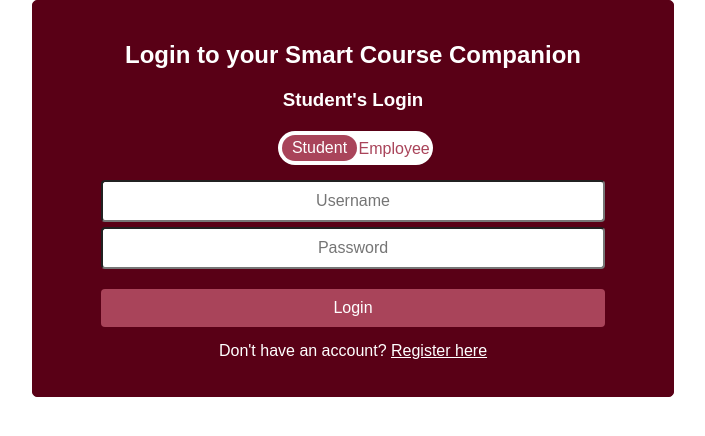
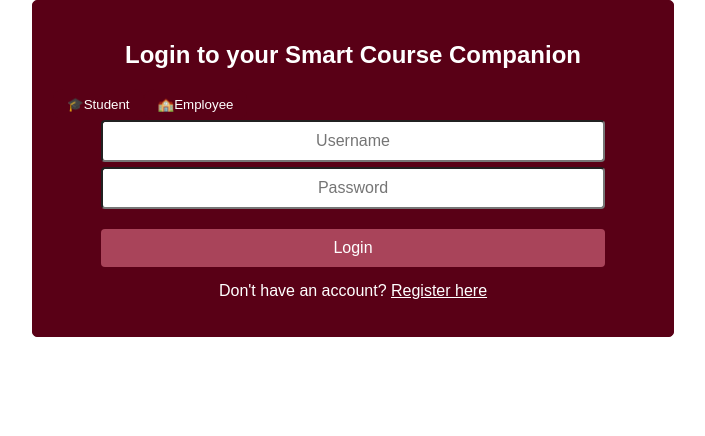
Before and after one commit to s0m3bodi/SOEN287_web_project, a React (Create React App) app: page / in a window 1280 px wide. Shown: the top 436 px of the page, without its empty margins (287-992 px from the left). Built offline with nearby package versions, Linux system fonts and the light colour scheme.

Commit message:
Add files via upload

```diff
--- a/src/pages/LoginPage.js
+++ b/src/pages/LoginPage.js
@@ -196,8 +196,27 @@ const registeredStudents = JSON.parse(localStorage.getItem("registeredStudents")
   };
 
    if (showRegister) {
-  return (<div className="login-page">
-        <h2>Create a {isEmployee ? "Teacher" : "Student"} Account</h2>
+  return (
+  <div className="login-page">
+    <h2>Create a {isEmployee ? "Teacher" : "Student"} Account</h2>
+
+      {/* role toggle on register page too */}
+        <div className="role-toggle">
+          <div className="role-toggle-track">
+            <button
+              className={`role-toggle-option ${!isEmployee ? "active" : ""}`}
+              onClick={() => { setIsEmployee(false); setRegError(''); }}
+            >
+              <span className="role-icon">🎓</span>Student
+            </button>
+            <button
+              className={`role-toggle-option ${isEmployee ? "active" : ""}`}
+              onClick={() => { setIsEmployee(true); setRegError(''); }}
+            >
+              <span className="role-icon">🏫</span>Employee
+            </button>
+          </div>
+          </div>
 
         <div className="Fill1">
           <input
@@ -265,22 +284,28 @@ const registeredStudents = JSON.parse(localStorage.getItem("registeredStudents")
       </div>
     );
   }
+
+
   return (
     <div className="login-page">
       <h2>Login to your Smart Course Companion</h2>
-      <h3>{isEmployee ? "Employee's Login" : "Student's Login"}</h3>
-      <div className="employee-Toggle">
-        <label className="switch">
-          <input
-          type="checkbox"
-          checked={isEmployee}
-          onChange={() => setIsEmployee(!isEmployee)}
-        />
-        <span className="slider">Employee Employee</span>
 
-
-        </label>
-
+       {/* new segmented toggle */}
+      <div className="role-toggle">
+        <div className="role-toggle-track">
+          <button
+            className={`role-toggle-option ${!isEmployee ? "active" : ""}`}
+            onClick={() => { setIsEmployee(false); setError(''); }}
+          >
+            <span className="role-icon">🎓</span>Student
+          </button>
+          <button
+            className={`role-toggle-option ${isEmployee ? "active" : ""}`}
+            onClick={() => { setIsEmployee(true); setError(''); }}
+          >
+            <span className="role-icon">🏫</span>Employee
+          </button>
+        </div>
       </div>
 
       <div className = "Fill1"> {/*box for username */}
```
